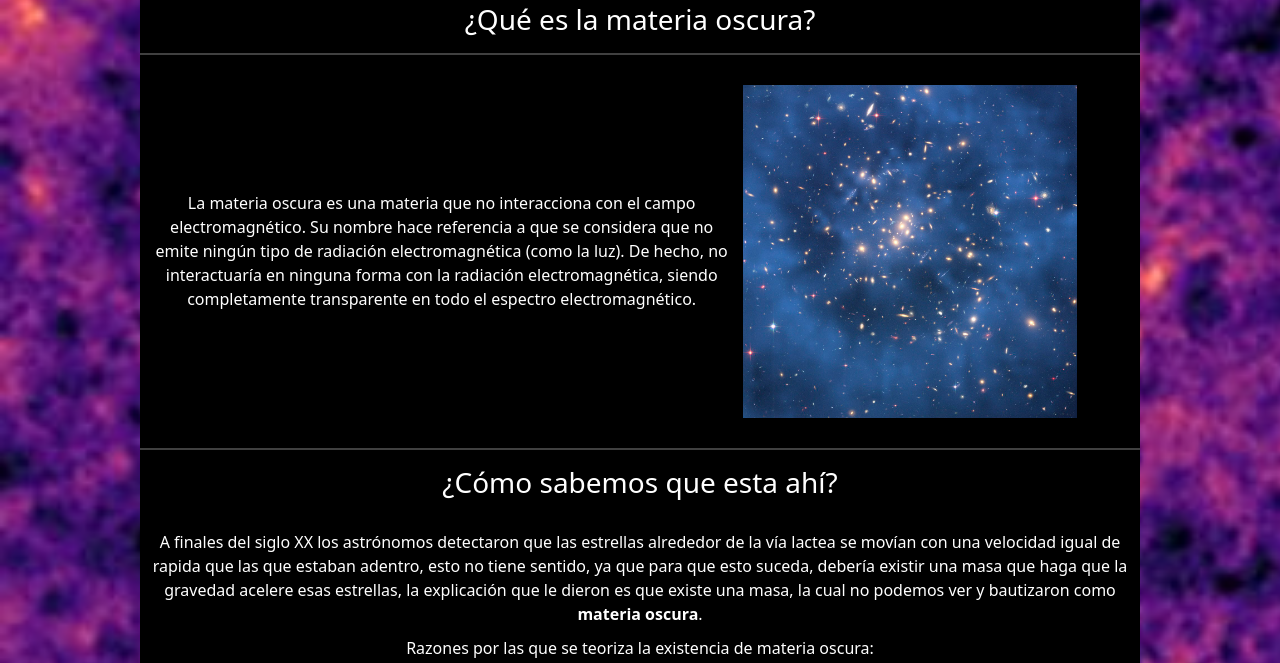
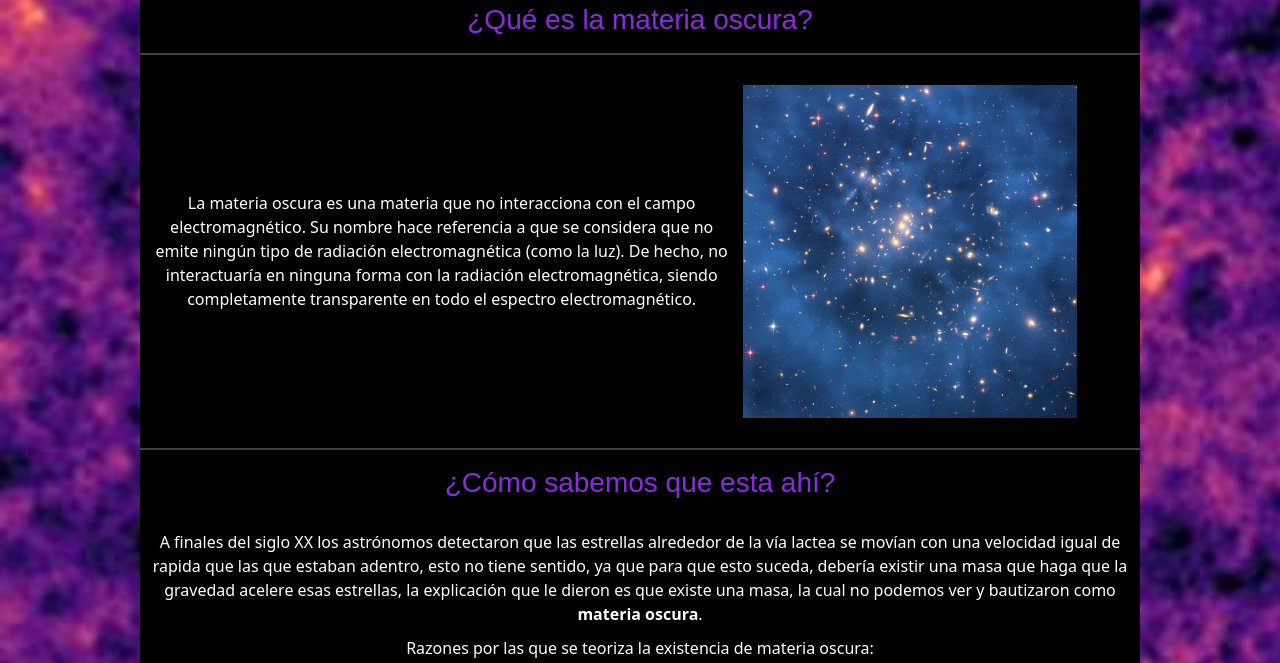
Before and after one commit to juanGZZA/Lab6, a plain HTML site: page index.html in a window 1280 px wide. Shown: the part 119-782 px from the top of the page. Drawn offline with nearby package versions, Linux system fonts and the light colour scheme.

Commit message:
cambios a los h3 de la pagina y txt con matricula(2072197)

```diff
--- a/css/style.css
+++ b/css/style.css
@@ -21,7 +21,7 @@ body{
     background-size: cover;
 }
 
-h1, h3, p, li, h5{
+h1, h5, p, li{
     color: white !important;
 }
 
@@ -124,3 +124,7 @@ hr{
 .carta{
     background-color: rgb(97, 3, 99);
 }
+h3{
+    font-family: sans-serif;
+    color:blueviolet
+}
```
Also changed, not shown: 2072197.txt (added).
